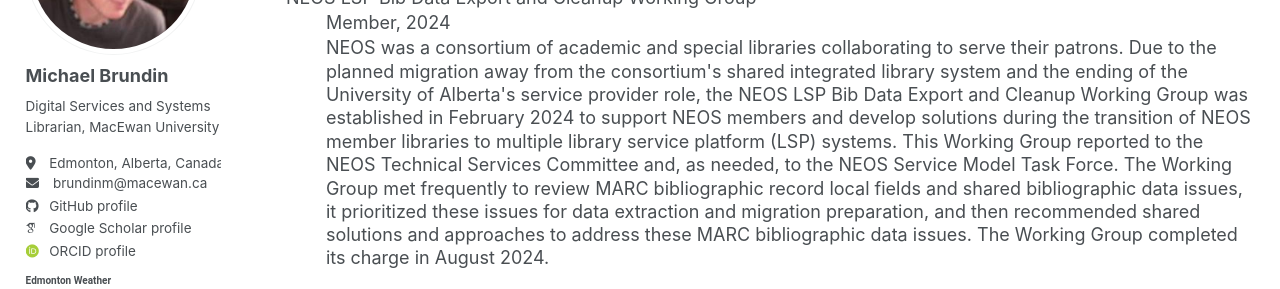
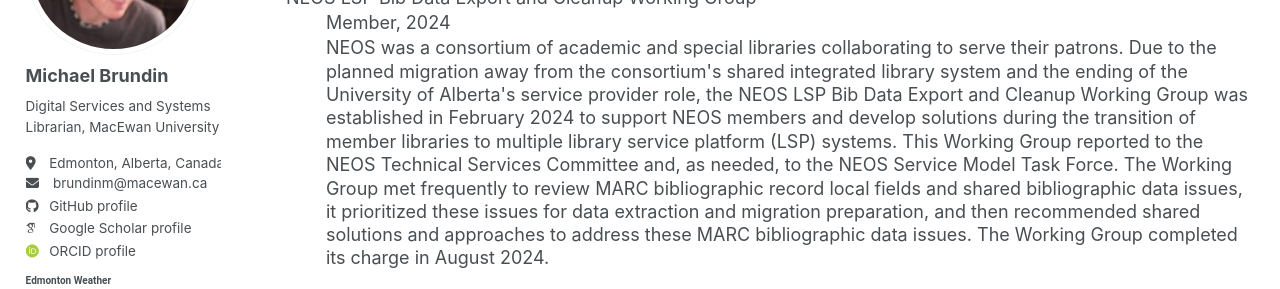
Before and after one commit to brundinm/brundinm.github.io, a Jekyll site: the page built from _pages/service.html, in a window 1280 px wide and 900 px high, scrolled down 4497 px. Shown: the part 223-512 px from the top of the window. Built offline with Jekyll 4.4.1, drawn with Linux system fonts in a browser that asks for light colours; some web fonts are replaced; a script bundle is joined from its source files by our own code; library files that are not in the unit come from our copies.

Commit message:
Update service.html

```diff
--- a/_pages/service.html
+++ b/_pages/service.html
@@ -168,7 +168,7 @@
 <dl>
   <dt>NEOS LSP Bib Data Export and Cleanup Working Group</dt>
   <dd>Member, 2024</dd>
-  <dd>NEOS was a consortium of academic and special libraries collaborating to serve their patrons. Due to the planned migration away from the consortium's shared integrated library system and the ending of the University of Alberta's service provider role, the NEOS LSP Bib Data Export and Cleanup Working Group was established in February 2024 to support NEOS members and develop solutions during the transition of NEOS member libraries to multiple library service platform (LSP) systems. This Working Group reported to the NEOS Technical Services Committee and, as needed, to the NEOS Service Model Task Force. The Working Group met frequently to review MARC bibliographic record local fields and shared bibliographic data issues, it prioritized these issues for data extraction and migration preparation, and then recommended shared solutions and approaches to address these MARC bibliographic data issues. The Working Group completed its charge in August 2024.</dd>
+  <dd>NEOS was a consortium of academic and special libraries collaborating to serve their patrons. Due to the planned migration away from the consortium's shared integrated library system and the ending of the University of Alberta's service provider role, the NEOS LSP Bib Data Export and Cleanup Working Group was established in February 2024 to support NEOS members and develop solutions during the transition of member libraries to multiple library service platform (LSP) systems. This Working Group reported to the NEOS Technical Services Committee and, as needed, to the NEOS Service Model Task Force. The Working Group met frequently to review MARC bibliographic record local fields and shared bibliographic data issues, it prioritized these issues for data extraction and migration preparation, and then recommended shared solutions and approaches to address these MARC bibliographic data issues. The Working Group completed its charge in August 2024.</dd>
 </dl>
 <dl>
   <dt>NEOS Digitizing for Accessibility Working Group</dt>
```
